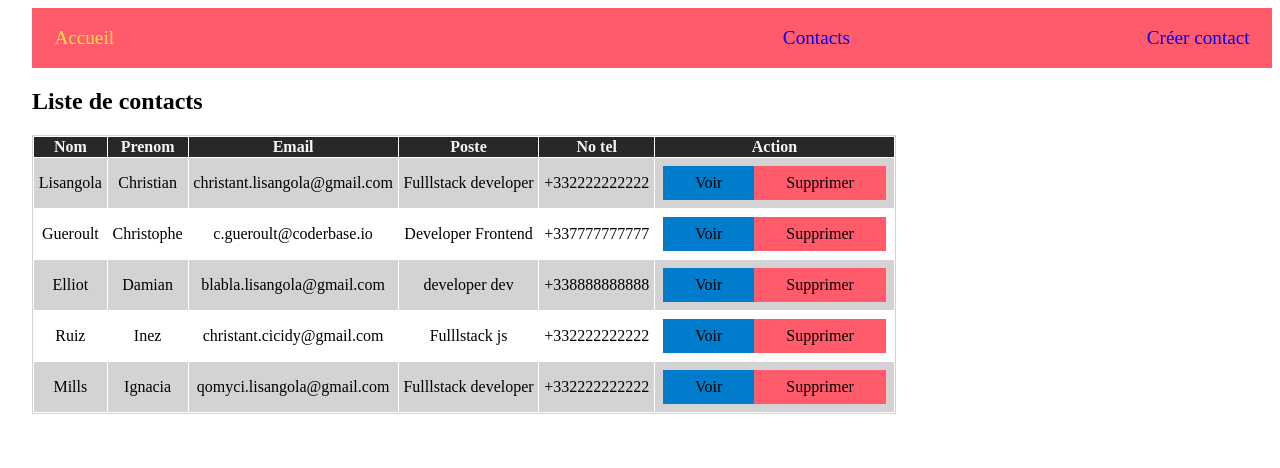
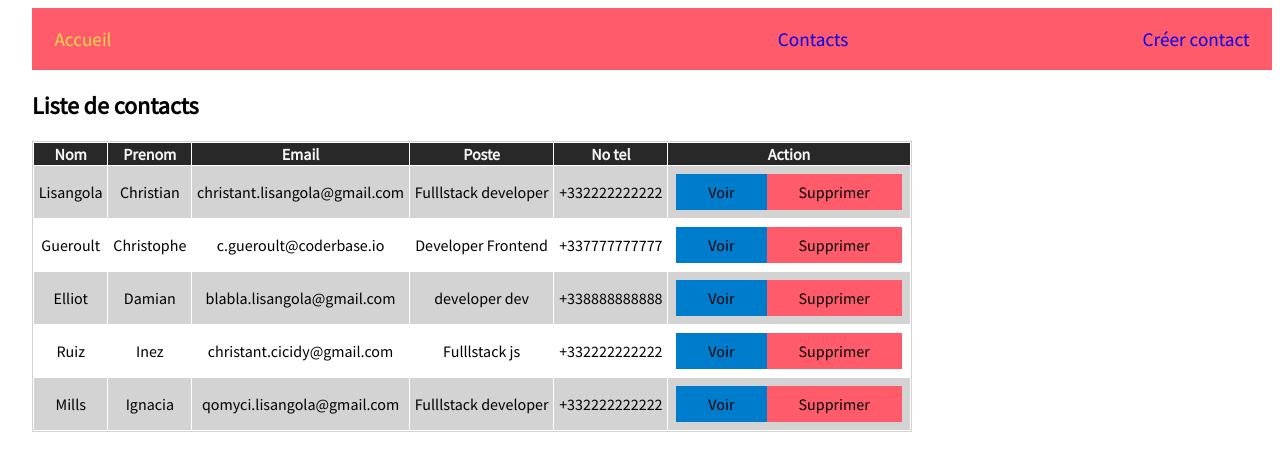
Before and after one commit to JeremieGiffard/poe-salesforce, a plain HTML site: page integration/TP9-contact/membres.html in a window 1280 px wide. Drawn offline with Linux system fonts and the light colour scheme.

Commit message:
update styles

```diff
--- a/integration/TP7-maquette/styles.css
+++ b/integration/TP7-maquette/styles.css
@@ -1,6 +1,7 @@
 html {
   scroll-behavior: smooth;
   background-color: lightgray;
+  display: block;
 }
 
 body {
@@ -30,6 +31,7 @@ TABLE
 table {
   border-collapse: collapse;
   border-spacing: 0;
+  width: 100%;
 }
 
 table thead {
@@ -62,11 +64,11 @@ table td {
 IMAGE
 ******/
 figure {
-  max-width: 100%;
   border: 2px red solid;
   border-radius: 5px;
   padding: 1rem;
   background-color: #383838;
+  text-align: center;
 }
 
 figcaption {
@@ -76,7 +78,7 @@ figcaption {
 
 img {
   max-width: 100%;
-  text-align: center;
+  margin: 0 auto;
 }
 
 /********
--- a/integration/TP9-contact/styles.css
+++ b/integration/TP9-contact/styles.css
@@ -1,5 +1,8 @@
+@import url("https://fonts.googleapis.com/css2?family=Source+Sans+Pro&display=swap");
+
 body {
   margin-left: 2rem;
+  font-family: "Source Sans Pro", sans-serif;
 }
 
 form {
```
